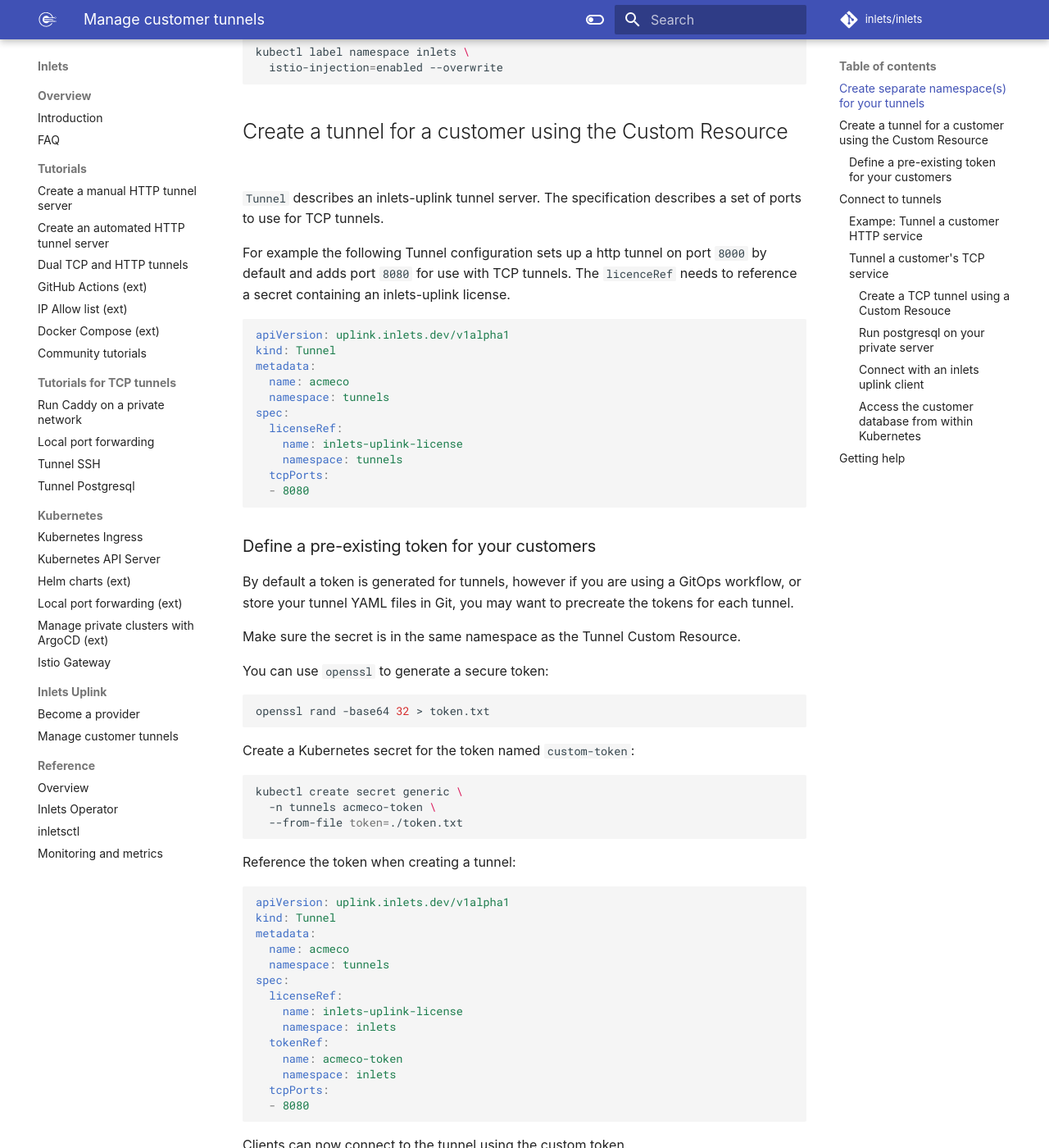
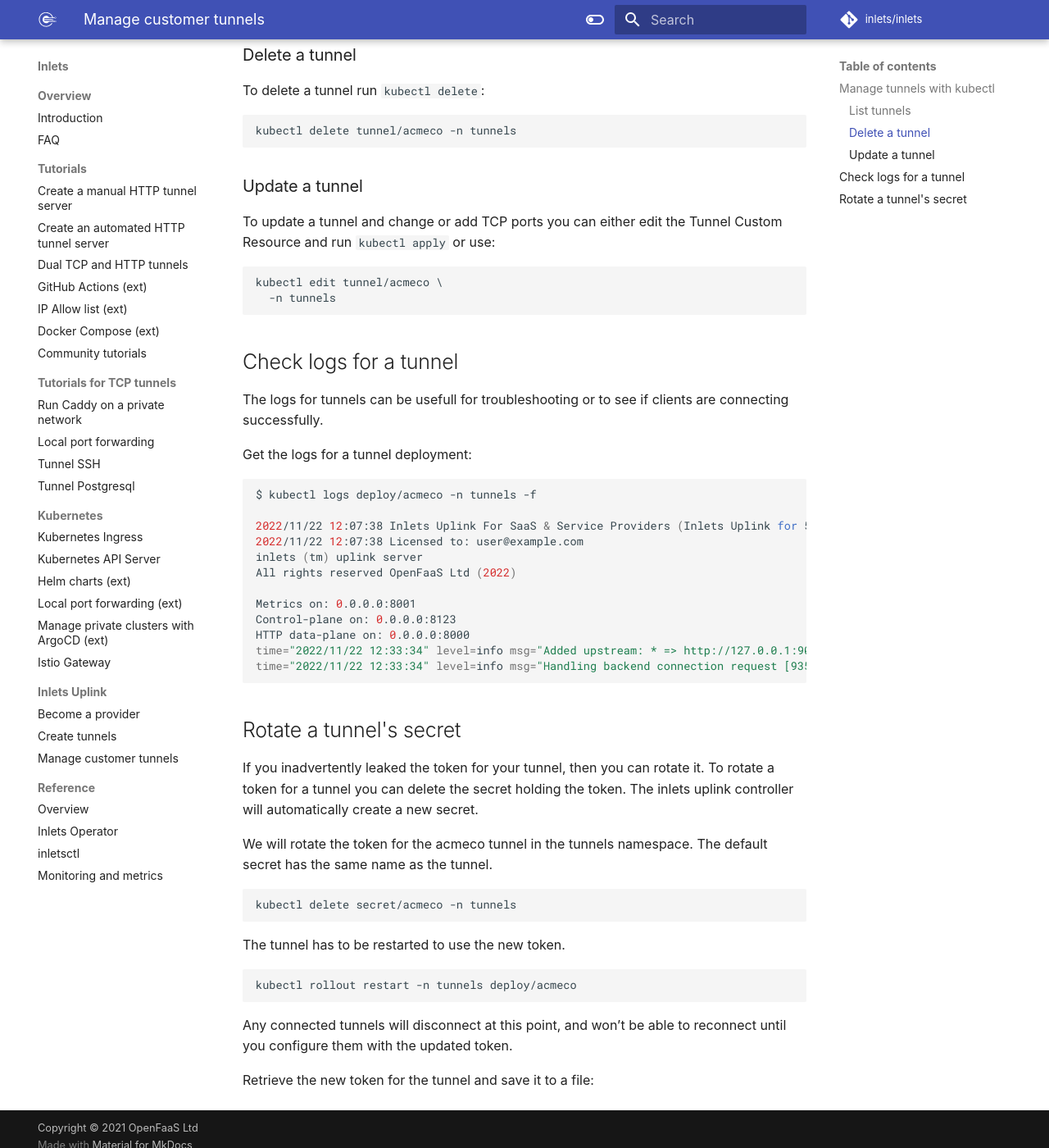
Before and after one commit to inlets/docs.inlets.dev, an MkDocs documentation site: the page built from docs/uplink/manage-tunnels.md, in a window 1280 px wide and 1400 px high, scrolled down 491 px. Shown: the whole window at 82% size. Built offline with MkDocs 1.6.1 and Material for MkDocs 9.7.7, drawn with Linux system fonts in a browser that asks for light colours; some web fonts are replaced; some of the changed text lies outside the part shown.

Commit message:
Update inlets-uplink docs
Rename: manage tunnels => create tunnels.
Add new page on managing tunnels:
- manage with kubectl
- get logs for tunnels
- rotate the tunnel secret

Signed-off-by: Han Verstraete (OpenFaaS Ltd) <han@openfaas.com>

````diff
--- /dev/null
+++ b/docs/uplink/create-tunnels.md
@@ -0,0 +1,216 @@
+# Create tunnels
+
+## Create separate namespace(s) for your tunnels
+
+We recommend deploying customer tunnels into a one or more separate namespaces, that means you can keep the `inlets` namespace for the software coordinates the tunnels.
+
+You could create a single namespace for customers i.e.
+
+```bash
+kubectl create namespace tunnels
+```
+
+Or you could create one per customer:
+
+```bash
+kubectl create namespace acmeco
+```
+
+Remember, that if you're an Istio user, you should label each namespace:
+
+```bash
+kubectl label namespace inlets \
+  istio-injection=enabled --overwrite
+```
+
+## Create a tunnel for a customer using the Custom Resource
+
+`Tunnel` describes an inlets-uplink tunnel server. The specification describes a set of ports to use for TCP tunnels.
+
+For example the following Tunnel configuration sets up a http tunnel on port `8000` by default and adds port `8080` for use with TCP tunnels. The `licenceRef` needs to reference a secret containing an inlets-uplink license.
+
+```yaml
+apiVersion: uplink.inlets.dev/v1alpha1
+kind: Tunnel
+metadata:
+  name: acmeco
+  namespace: tunnels
+spec:
+  licenseRef:
+    name: inlets-uplink-license
+    namespace: tunnels
+  tcpPorts:
+  - 8080
+```
+
+### Define a pre-existing token for your customers
+
+By default a token is generated for tunnels, however if you are using a GitOps workflow, or store your tunnel YAML files in Git, you may want to precreate the tokens for each tunnel.
+
+Make sure the secret is in the same namespace as the Tunnel Custom Resource.
+
+You can use `openssl` to generate a secure token:
+
+```bash
+openssl rand -base64 32 > token.txt
+```
+
+Create a Kubernetes secret for the token named `custom-token`:
+
+```bash
+kubectl create secret generic \
+  -n tunnels acmeco-token \
+  --from-file token=./token.txt
+```
+
+Reference the token when creating a tunnel:
+
+```yaml
+apiVersion: uplink.inlets.dev/v1alpha1
+kind: Tunnel
+metadata:
+  name: acmeco
+  namespace: tunnels
+spec:
+  licenseRef:
+    name: inlets-uplink-license
+    namespace: tunnels
+  tokenRef:
+    name: acmeco-token
+    namespace: tunnels
+  tcpPorts:
+  - 8080
+```
+
+Clients can now connect to the tunnel using the custom token.
+
+## Connect to tunnels
+
+The `uplink client` command is part of the inlets-pro binary. It is used to connect to tunnels and expose services over the tunnel.
+
+There are several ways to get the binary:
+
+- Download it from the [GitHub releases](https://github.com/inlets/inlets-pro/releases)
+- Get it with [arkade](https://github.com/alexellis/arkade): `arakde get inlets-pro`
+- Use the [inlets-pro docker image](https://github.com/orgs/inlets/packages/container/package/inlets-pro)
+
+### Exampe: Tunnel a customer HTTP service
+
+We'll use inlets-pro's built in fileserver as an example of how to tunnel a HTTP service.
+
+Run this command on a private network or on your workstation:
+
+```bash
+mkdir -p /tmp/share
+cd /tmp/share
+echo "Hello World" > README.md
+
+inlets-pro fileserver -w /tmp/share -a
+
+Starting inlets Pro fileserver. Version: 0.9.10-rc1-1-g7bc49ae - 7bc49ae494bd9ec789fc5e9eaf500f2b1fe60786
+Serving files from: /tmp/share
+Listening on: 127.0.0.1:8080, allow browsing: true, auth: false
+```
+
+Once the server is running connect to your tunnel using the inlets-uplink client. We will connect to the tunnel called `acmeco` (see the example in [Create a tunnel for a customer using the Custom Resource](#Create a tunnel for a customer using the Custom Resource) to create this tunnel).
+
+Retrieve the token for the tunnel:
+
+```bash
+kubectl get secret -n tunnels acmeco -o jsonpath="{.data.token}" | base64 --decode > token.txt
+```
+
+Start the tunnel client:
+```
+inlets-pro uplink client \
+  --url wss://uplink.welteki.dev/tunnels/acmeco \
+  --upstream http://127.0.0.1:8080 \
+  --token-file ./token.txt
+```
+
+Run a container in the cluster to check the file server is accessible through the http tunnel using curl: `curl -i acmeco.tunnels:8000`
+
+```bash
+$ kubectl run -t -i curl --rm --image ghcr.io/openfaas/curl:latest /bin/sh
+
+$ curl -i acmeco.tunnels:8000
+HTTP/1.1 200 OK
+Content-Type: text/html; charset=utf-8
+Date: Thu, 17 Nov 2022 08:39:48 GMT
+Last-Modified: Mon, 14 Nov 2022 20:52:53 GMT
+Content-Length: 973
+
+<pre>
+<a href="README.md">README.md</a>
+</pre>
+```
+
+### Tunnel a customer's TCP service
+
+Perhaps you need to access a customer's Postgres database from their private network?
+
+#### Create a TCP tunnel using a Custom Resouce
+
+Example Custom Resource to deploy a tunnel for acmeco’s production Postgres database:
+
+```yaml
+apiVersion: uplink.inlets.dev/v1alpha1
+kind: Tunnel
+metadata:
+  name: prod-database
+  namespace: acmeco
+spec:
+  licenseRef:
+    name: inlets-uplink-license
+    namespace: acmeco
+  tcpPorts:
+  - 5432
+```
+
+#### Run postgresql on your private server
+
+The quickest way to spin up a Postgres instance on your own machine would be to use Docker:
+
+```bash
+head -c 16 /dev/urandom |shasum
+8cb3efe58df984d3ab89bcf4566b31b49b2b79b9
+
+export PASSWORD="8cb3efe58df984d3ab89bcf4566b31b49b2b79b9"
+
+docker run --rm --name postgres \
+  -p 5432:5432 \
+  -e POSTGRES_PASSWORD=8cb3efe58df984d3ab89bcf4566b31b49b2b79b9 \
+  -ti postgres:latest
+```
+
+#### Connect with an inlets uplink client
+
+```bash
+export UPLINK_DOMAIN="uplink.example.com"
+
+inlets-pro uplink client \
+  --url wss://${UPLINK_DOMAIN}/acmeco/prod-database \
+  --upstream 127.0.0.1:5432 \
+  --token-file ./token.txt
+```
+
+#### Access the customer database from within Kubernetes
+
+Now that the tunnel is established, you can connect to the customer's Postgres database from within Kubernetes using its ClusteRIP `prod-database.acmeco.svc.cluster.local`:
+
+Try it out:
+
+```bash
+export PASSWORD="8cb3efe58df984d3ab89bcf4566b31b49b2b79b9"
+
+kubectl run -i -t psql \
+  --env PGPORT=5432 \
+  --env PGPASSWORD=$PASSWORD --rm \
+  --image postgres:latest -- psql -U postgres -h prod-database.acmeco
+```
+
+Try a command such as `CREATE database websites (url TEXT)`, `\dt` or `\l`.
+
+## Getting help
+
+Feel free to [reach out to our team via email](mailto:support@openfaas.com) for technical support.
--- a/docs/uplink/manage-tunnels.md
+++ b/docs/uplink/manage-tunnels.md
@@ -1,216 +1,76 @@
 # Manage customer tunnels
 
-## Create separate namespace(s) for your tunnels
+## Manage tunnels with kubectl
 
-We recommend deploying customer tunnels into a one or more separate namespaces, that means you can keep the `inlets` namespace for the software coordinates the tunnels.
+You can use all the `kubectl` commands you would expect to manage tunnels.
 
-You could create a single namespace for customers i.e.
+### List tunnels
+
+List tunnels across all namespaces:
 
 ```bash
-kubectl create namespace tunnels
+$ kubectl get tunnels -A
+
+NAMESPACE   NAME     AUTHTOKENNAME   DEPLOYMENTNAME   TCP PORTS   DOMAINS
+inlets      team     team            team             [8080]
+tunnels     acmeco   acmeco          acmeco           [8080]
+tunnels     ssh      ssh             ssh              [50035]
 ```
 
-Or you could create one per customer:
+### Delete a tunnel
+
+To delete a tunnel run `kubectl delete`:
 
 ```bash
-kubectl create namespace acmeco
+kubectl delete tunnel/acmeco -n tunnels
 ```
 
-Remember, that if you're an Istio user, you should label each namespace:
+### Update a tunnel
+
+To update a tunnel and change or add TCP ports you can either edit the Tunnel Custom Resource and run `kubectl apply` or use:
+
+```
+kubectl edit tunnel/acmeco \
+  -n tunnels
+```
+
+## Check logs for a tunnel
+
+The logs for tunnels can be usefull for troubleshooting or to see if clients are connecting successfully.
+
+Get the logs for a tunnel deployment:
 
 ```bash
-kubectl label namespace inlets \
-  istio-injection=enabled --overwrite
+$ kubectl logs deploy/acmeco -n tunnels -f
+
+2022/11/22 12:07:38 Inlets Uplink For SaaS & Service Providers (Inlets Uplink for 5x Customers)
+2022/11/22 12:07:38 Licensed to: user@example.com
+inlets (tm) uplink server
+All rights reserved OpenFaaS Ltd (2022)
+
+Metrics on: 0.0.0.0:8001
+Control-plane on: 0.0.0.0:8123
+HTTP data-plane on: 0.0.0.0:8000
+time="2022/11/22 12:33:34" level=info msg="Added upstream: * => http://127.0.0.1:9090 (9355de15c687471da9766cbe51423e54)"
+time="2022/11/22 12:33:34" level=info msg="Handling backend connection request [9355de15c687471da9766cbe51423e54]"
 ```
 
-## Create a tunnel for a customer using the Custom Resource
+## Rotate a tunnel's secret
 
-`Tunnel` describes an inlets-uplink tunnel server. The specification describes a set of ports to use for TCP tunnels.
+If you inadvertently leaked the token for your tunnel, then you can rotate it. To rotate a token for a tunnel you can delete the secret holding the token. The inlets uplink controller will automatically create a new secret.
 
-For example the following Tunnel configuration sets up a http tunnel on port `8000` by default and adds port `8080` for use with TCP tunnels. The `licenceRef` needs to reference a secret containing an inlets-uplink license.
+We will rotate the token for the acmeco tunnel in the tunnels namespace. The default secret has the same name as the tunnel.
 
-```yaml
-apiVersion: uplink.inlets.dev/v1alpha1
-kind: Tunnel
-metadata:
-  name: acmeco
-  namespace: tunnels
-spec:
-  licenseRef:
-    name: inlets-uplink-license
-    namespace: tunnels
-  tcpPorts:
-  - 8080
+```bash
+kubectl delete secret/acmeco -n tunnels
 ```
 
-### Define a pre-existing token for your customers
-
-By default a token is generated for tunnels, however if you are using a GitOps workflow, or store your tunnel YAML files in Git, you may want to precreate the tokens for each tunnel.
-
-Make sure the secret is in the same namespace as the Tunnel Custom Resource.
-
-You can use `openssl` to generate a secure token:
+The tunnel has to be restarted to use the new token.
 
 ```bash
-openssl rand -base64 32 > token.txt
+kubectl rollout restart -n tunnels deploy/acmeco
 ```
 
-Create a Kubernetes secret for the token named `custom-token`:
+Any connected tunnels will disconnect at this point, and won’t be able to reconnect until you configure them with the updated token.
 
-```bash
-kubectl create secret generic \
-  -n tunnels acmeco-token \
-  --from-file token=./token.txt
-```
-
-Reference the token when creating a tunnel:
-
-```yaml
-apiVersion: uplink.inlets.dev/v1alpha1
-kind: Tunnel
-metadata:
-  name: acmeco
-  namespace: tunnels
-spec:
-  licenseRef:
-    name: inlets-uplink-license
-    namespace: inlets
-  tokenRef:
-    name: acmeco-token
-    namespace: inlets
-  tcpPorts:
-  - 8080
-```
-
-Clients can now connect to the tunnel using the custom token.
-
-## Connect to tunnels
-
-The `uplink client` command is part of the inlets-pro binary. It is used to connect to tunnels and expose services over the tunnel.
-
-There are several ways to get the binary:
-
-- Download it from the [GitHub releases](https://github.com/inlets/inlets-pro/releases)
-- Get it with [arkade](https://github.com/alexellis/arkade): `arakde get inlets-pro`
-- Use the [inlets-pro docker image](https://github.com/orgs/inlets/packages/container/package/inlets-pro)
-
-### Exampe: Tunnel a customer HTTP service
-
-We'll use inlets-pro's built in fileserver as an example of how to tunnel a HTTP service.
-
-Run this command on a private network or on your workstation:
-
-```bash
-mkdir -p /tmp/share
-cd /tmp/share
-echo "Hello World" > README.md
-
-inlets-pro fileserver -w /tmp/share -a
-
-Starting inlets Pro fileserver. Version: 0.9.10-rc1-1-g7bc49ae - 7bc49ae494bd9ec789fc5e9eaf500f2b1fe60786
-Serving files from: /tmp/share
-Listening on: 127.0.0.1:8080, allow browsing: true, auth: false
-```
-
-Once the server is running connect to your tunnel using the inlets-uplink client. We will connect to the tunnel called `acmeco` (see the example in [Create a tunnel for a customer using the Custom Resource](#Create a tunnel for a customer using the Custom Resource) to create this tunnel).
-
-Retrieve the token for the tunnel:
-
-```bash
-kubectl get secret -n tunnels acmeco -o jsonpath="{.data.token}" | base64 --decode > token.txt
-```
-
-Start the tunnel client:
-```
-inlets-pro uplink client \
-  --url wss://uplink.welteki.dev/tunnels/acmeco \
-  --upstream http://127.0.0.1:8080 \
-  --token-file ./token.txt
-```
-
-Run a container in the cluster to check the file server is accessible through the http tunnel using curl: `curl -i acmeco.tunnels:8000`
-
-```bash
-$ kubectl run -t -i curl --rm --image ghcr.io/openfaas/curl:latest /bin/sh
-
-$ curl -i acmeco.tunnels:8000
-HTTP/1.1 200 OK
-Content-Type: text/html; charset=utf-8
-Date: Thu, 17 Nov 2022 08:39:48 GMT
-Last-Modified: Mon, 14 Nov 2022 20:52:53 GMT
-Content-Length: 973
-
-<pre>
-<a href="README.md">README.md</a>
-</pre>
-```
-
-### Tunnel a customer's TCP service
-
-Perhaps you need to access a customer's Postgres database from their private network?
-
-#### Create a TCP tunnel using a Custom Resouce
-
-Example Custom Resource to deploy a tunnel for acmeco’s production Postgres database:
-
-```yaml
-apiVersion: uplink.inlets.dev/v1alpha1
-kind: Tunnel
-metadata:
-  name: prod-database
-  namespace: acmeco
-spec:
-  licenseRef:
-    name: inlets-uplink-license
-    namespace: acmeco
-  tcpPorts:
-  - 5432
-```
-
-#### Run postgresql on your private server
-
-The quickest way to spin up a Postgres instance on your own machine would be to use Docker:
-
-```bash
-head -c 16 /dev/urandom |shasum
-8cb3efe58df984d3ab89bcf4566b31b49b2b79b9
-
-export PASSWORD="8cb3efe58df984d3ab89bcf4566b31b49b2b79b9"
-
-docker run --rm --name postgres \
-  -p 5432:5432 \
-  -e POSTGRES_PASSWORD=8cb3efe58df984d3ab89bcf4566b31b49b2b79b9 \
-  -ti postgres:latest
-```
-
-#### Connect with an inlets uplink client
-
-```bash
-export UPLINK_DOMAIN="uplink.example.com"
-
-inlets-pro uplink client \
-  --url wss://${UPLINK_DOMAIN}/acmeco/prod-database \
-  --upstream 127.0.0.1:5432 \
-  --token-file ./token.txt
-```
-
-#### Access the customer database from within Kubernetes
-
-Now that the tunnel is established, you can connect to the customer's Postgres database from within Kubernetes using its ClusteRIP `prod-database.acmeco.svc.cluster.local`:
-
-Try it out:
-
-```bash
-export PASSWORD="8cb3efe58df984d3ab89bcf4566b31b49b2b79b9"
-
-kubectl run -i -t psql \
-  -env PGPORT=5432 \
-  -env PGPASSWORD=$PASSWORD --rm \
-  --image postgres:latest -- psql -U postgres -h prod-database.acmeco
-```
-
-Try a command such as `CREATE database websites (url TEXT)`, `\dt` or `\l`.
-
-## Getting help
-
-Feel free to [reach out to our team via email](mailto:support@openfaas.com) for technical support.
+Retrieve the new token for the tunnel and save it to a file:
--- a/mkdocs.yml
+++ b/mkdocs.yml
@@ -108,6 +108,7 @@
       - Istio Gateway: /tutorial/istio-gateway/
   - Inlets Uplink:
       - Become a provider: /uplink/become-a-provider/
+      - Create tunnels: /uplink/create-tunnels/
       - Manage customer tunnels: /uplink/manage-tunnels/
   - Reference:
       - Overview: reference.md
````
